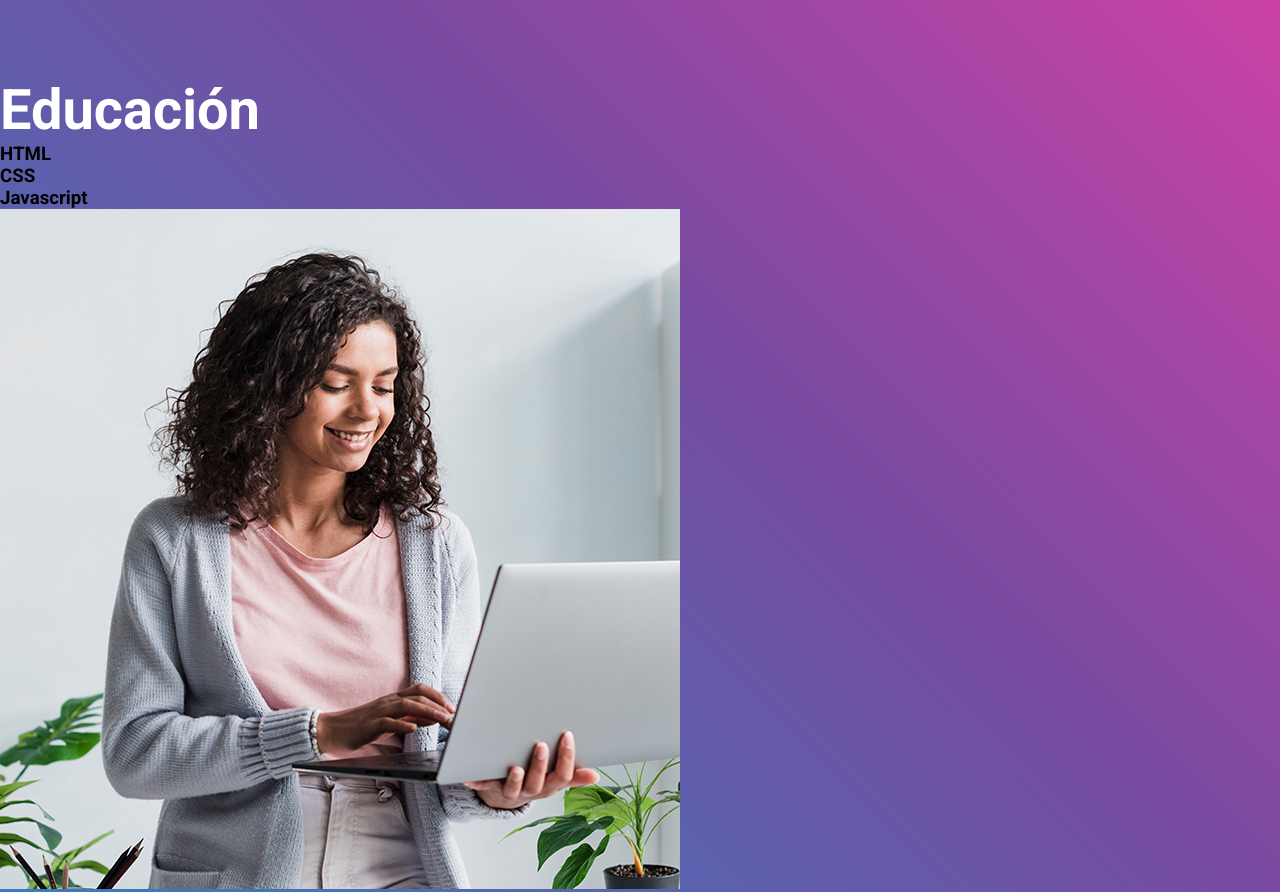
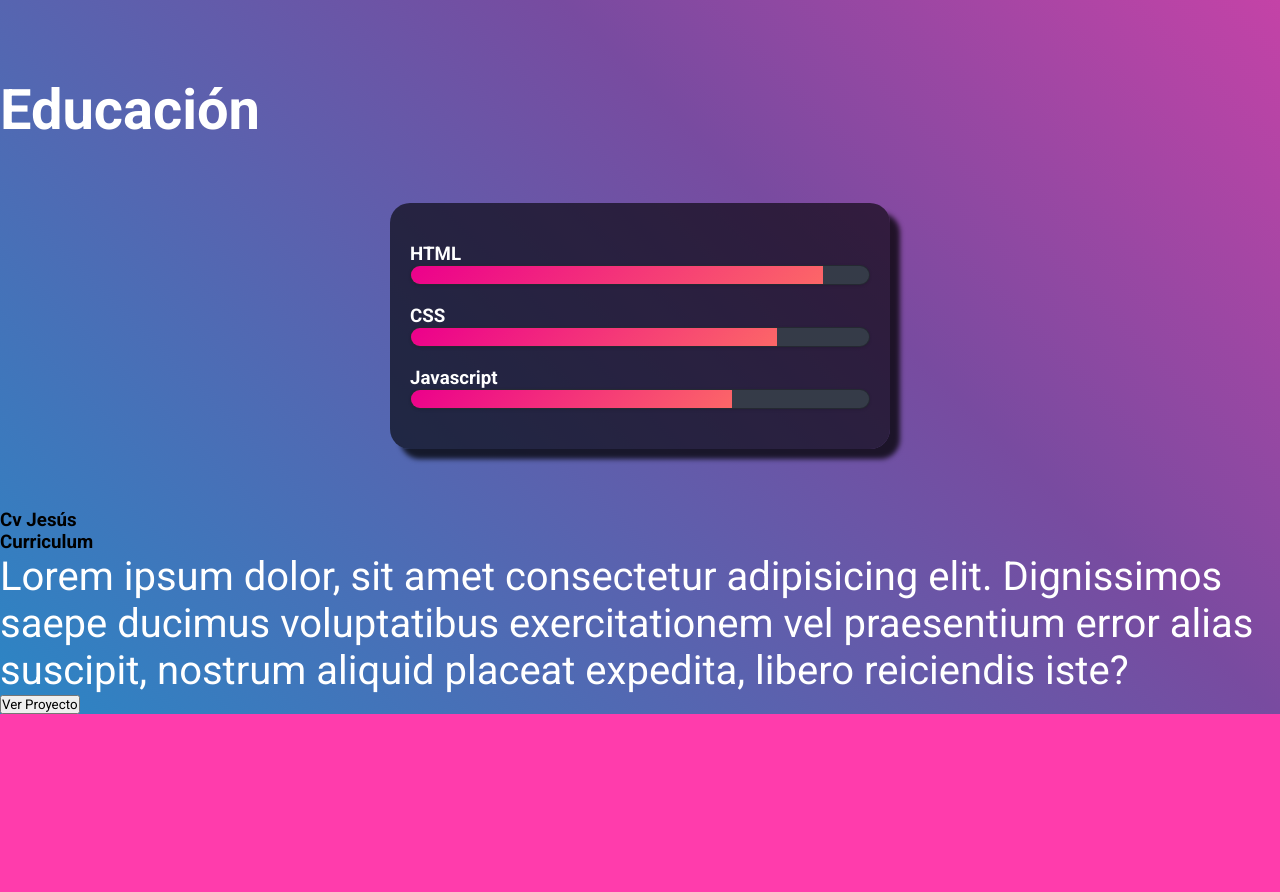
Before and after one commit to pablopdf/cv-jesus, a plain HTML site: page index.html in a window 1280 px wide. Shown: the part 557-1449 px from the top of the page. After the commit the page ends 1271 px from the top, so only its background shows below. Drawn offline with Linux system fonts and the light colour scheme.

Commit message:
le agregue una skillbar

```diff
--- a/index.html
+++ b/index.html
@@ -19,25 +19,6 @@
     <title>CV Jesús Mansilla</title>
   </head>
   <body>
-    <!--<nav>
-      <label class="logo">
-      </label>
-
-      <ul class="menu">
-        <li class="line"><a href="#titulo">Sobre mí</a></li>
-        <li class="line"><a href="#educacion">Educación</a></li>
-        <li class="line"><a href="#proyectos">Proyectos</a></li>
-        <li class="line"><a href="#habilidades">Skills</a></li>
-        <li><a href="#hobbies">Hobbies</a></li>
-      </ul>
-
-      <a href="wa.me/5491122421433"><button>Charlemos</button></a>
-
-      <input type="checkbox" id="checkbox">
-      <label for="check" class="checkbtn">
-        <i class="fas fa-bars"></i>
-      </label>
-    </nav>-->
     <nav>
       <input type="checkbox" id="check">
       <label for="check" class="checkbtn">
@@ -68,9 +49,9 @@
           </p>
         </descripcionp>
       </presentacion>
-      <educacion class="educación" id="educacion">
-        <h2>Educación</h2>
-        <li>
+       <h2>Educación</h2>
+        <div class="educacion_inline skill" >
+          <li>
             <h3>HTML</h3>
             <span class="bar"><span class="html"></span></span>
         </li>
@@ -82,12 +63,14 @@
             <h3>Javascript</h3>
             <span class="bar"><span class="javascript"></span></span>
         </li>
-      </educacion>
-
+        </div>
+        <!--<div class="educacion_inline img">
+          <img src="main.png" alt="">
+        </div>-->
       <proyectos class="proyectos" id="proyectos">
         <div class="card">
           <div class="face front">
-            <img src="main.png" alt="">
+
             <h3>Cv Jesús</h3>
           </div>
 
--- a/styles.css
+++ b/styles.css
@@ -110,6 +110,15 @@ descripcionp {
   padding-left: 50px;
 }
 
+educacion .educacion_inline {
+  display: inline-block;
+  width: 100px;
+}
+educacion .img {
+  height: 300px;
+  width: 300px;
+}
+
 @media (max-width: 1070px) {
   .checkbtn {
     display: block;
@@ -158,3 +167,80 @@ descripcionp {
     font-size: 16px;
   }
 }
+
+.skill {
+  width: 500px;
+  margin: 60px auto;
+  color: #fff;
+  padding: 20px;
+  background: #0000009d;
+  border-radius: 20px;
+  box-shadow: 10px 10px 5px 0px rgba(0, 0, 0, 0.75);
+}
+
+.skill li {
+  margin: 20px 0;
+}
+
+.bar {
+  background: #353b48;
+  display: block;
+  height: 20px;
+  border: 1px solid rgba(0, 0, 0, 0.3);
+  border-radius: 10px;
+  overflow: hidden;
+  box-shadow: 0 1px 3px rgba(0, 0, 0, 0.12);
+  transition: all 0.3s cubic-bezier(0.25, 0.8, 0.25, 1);
+}
+
+.bar span {
+  height: 20px;
+  float: left;
+  background: linear-gradient(
+    135deg,
+    rgba(236, 0, 140, 1) 0%,
+    rgba(252, 103, 103, 1) 100%
+  );
+}
+
+.html {
+  width: 90%;
+  animation: html 3s;
+}
+
+.css {
+  width: 80%;
+  animation: css 3s;
+}
+
+.javascript {
+  width: 70%;
+  animation: javascript 3s;
+}
+
+@keyframes html {
+  0% {
+    width: 0%;
+  }
+  100% {
+    width: 90%;
+  }
+}
+
+@keyframes css {
+  0% {
+    width: 0%;
+  }
+  100% {
+    width: 80%;
+  }
+}
+
+@keyframes javascript {
+  0% {
+    width: 0%;
+  }
+  100% {
+    width: 70%;
+  }
+}
```
